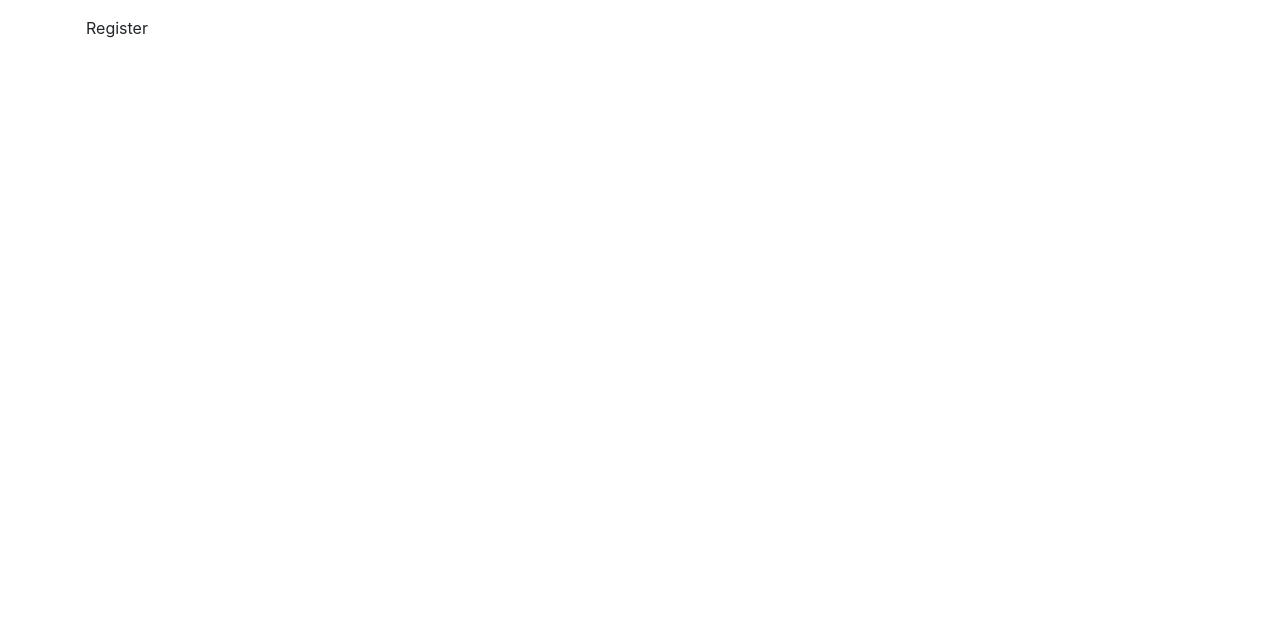
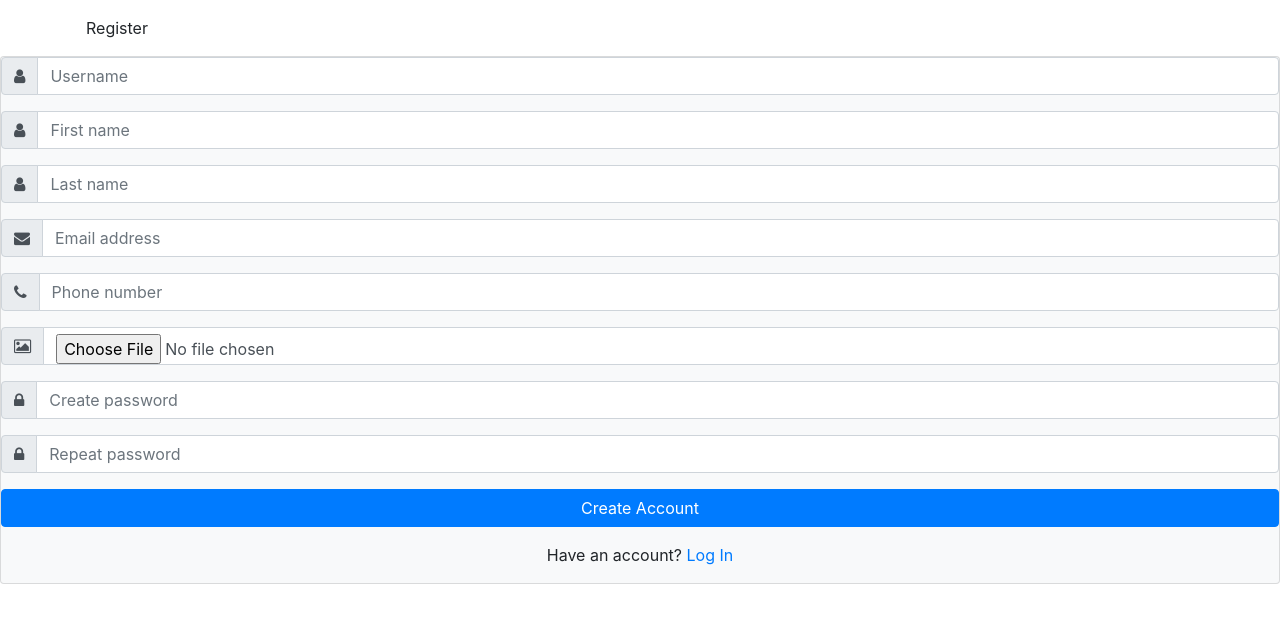
Before and after one commit to menooa25/maktab_53_project_1, a React (Create React App) app in the folder front/maktab_53_project_1/: page / in a window 1280 px wide. Shown: the top 622 px of the page. Built offline with nearby package versions, Linux system fonts and the light colour scheme.

Commit message:
add form to register.jsx

```diff
--- a/front/maktab_53_project_1/src/components/account/register.jsx
+++ b/front/maktab_53_project_1/src/components/account/register.jsx
@@ -1,9 +1,142 @@
-import React, { Component } from "react";
+import React, {Component} from "react";
 
 class Register extends Component {
     render() {
         return (
             <>
+                <div className="card bg-light">
+                    <form
+                        action="http://127.0.0.1:5000/register_user"
+                        method="POST"
+                        encType="multipart/form-data"
+                    >
+                        <div className="form-group input-group">
+                            <div className="input-group-prepend">
+                  <span className="input-group-text">
+                    {" "}
+                      <i className="fa fa-user"></i>{" "}
+                  </span>
+                            </div>
+                            <input
+                                name="username"
+                                className="form-control"
+                                placeholder="Username"
+                                type="text"
+                            />
+                        </div>
+                        <div className="form-group input-group">
+                            <div className="input-group-prepend">
+                  <span className="input-group-text">
+                    {" "}
+                      <i className="fa fa-user"></i>{" "}
+                  </span>
+                            </div>
+                            <input
+                                name="first_name"
+                                className="form-control"
+                                placeholder="First name"
+                                type="text"
+                            />
+                        </div>
+                        <div className="form-group input-group">
+                            <div className="input-group-prepend">
+                  <span className="input-group-text">
+                    {" "}
+                      <i className="fa fa-user"></i>{" "}
+                  </span>
+                            </div>
+                            <input
+                                name="last_name"
+                                className="form-control"
+                                placeholder="Last name"
+                                type="text"
+                            />
+                        </div>
+
+                        <div className="form-group input-group">
+                            <div className="input-group-prepend">
+                  <span className="input-group-text">
+                    {" "}
+                      <i className="fa fa-envelope"></i>{" "}
+                  </span>
+                            </div>
+                            <input
+                                name="email"
+                                className="form-control"
+                                placeholder="Email address"
+                                type="email"
+                            />
+                        </div>
+
+                        <div className="form-group input-group">
+                            <div className="input-group-prepend">
+                  <span className="input-group-text">
+                    {" "}
+                      <i className="fa fa-phone"></i>{" "}
+                  </span>
+                            </div>
+                            <input
+                                name="phone"
+                                className="form-control"
+                                placeholder="Phone number"
+                                type="text"
+                            />
+                        </div>
+                        <div className="form-group input-group">
+                            <div className="input-group-prepend">
+                  <span className="input-group-text">
+                    {" "}
+                      <i className="fa fa-image"></i>{" "}
+                  </span>
+                            </div>
+                            <input name="image" className="form-control" type="file"/>
+                        </div>
+
+                        <div className="form-group input-group">
+                            <div className="input-group-prepend">
+                  <span className="input-group-text">
+                    {" "}
+                      <i className="fa fa-lock"></i>{" "}
+                  </span>
+                            </div>
+                            <input
+                                name="password"
+                                className="form-control"
+                                placeholder="Create password"
+                                type="password"
+                            />
+                        </div>
+
+                        <div className="form-group input-group">
+                            <div className="input-group-prepend">
+                  <span className="input-group-text">
+                    {" "}
+                      <i className="fa fa-lock"></i>{" "}
+                  </span>
+                            </div>
+                            <input
+                                className="form-control"
+                                placeholder="Repeat password"
+                                type="password"
+                            />
+                        </div>
+
+                        <div className="form-group">
+                            <button
+                                onClick={(e) => this.handelOnSubmit(e)}
+                                type="submit"
+                                className="btn btn-primary btn-block"
+                            >
+                                {" "}
+                                Create Account
+                            </button>
+                        </div>
+
+                        <p className="text-center">
+                            Have an account? <a href="">Log In</a>
+                        </p>
+                    </form>
+                </div>
 
             </>
         );
```
Lines whose indentation alone changed are shown as unchanged.
